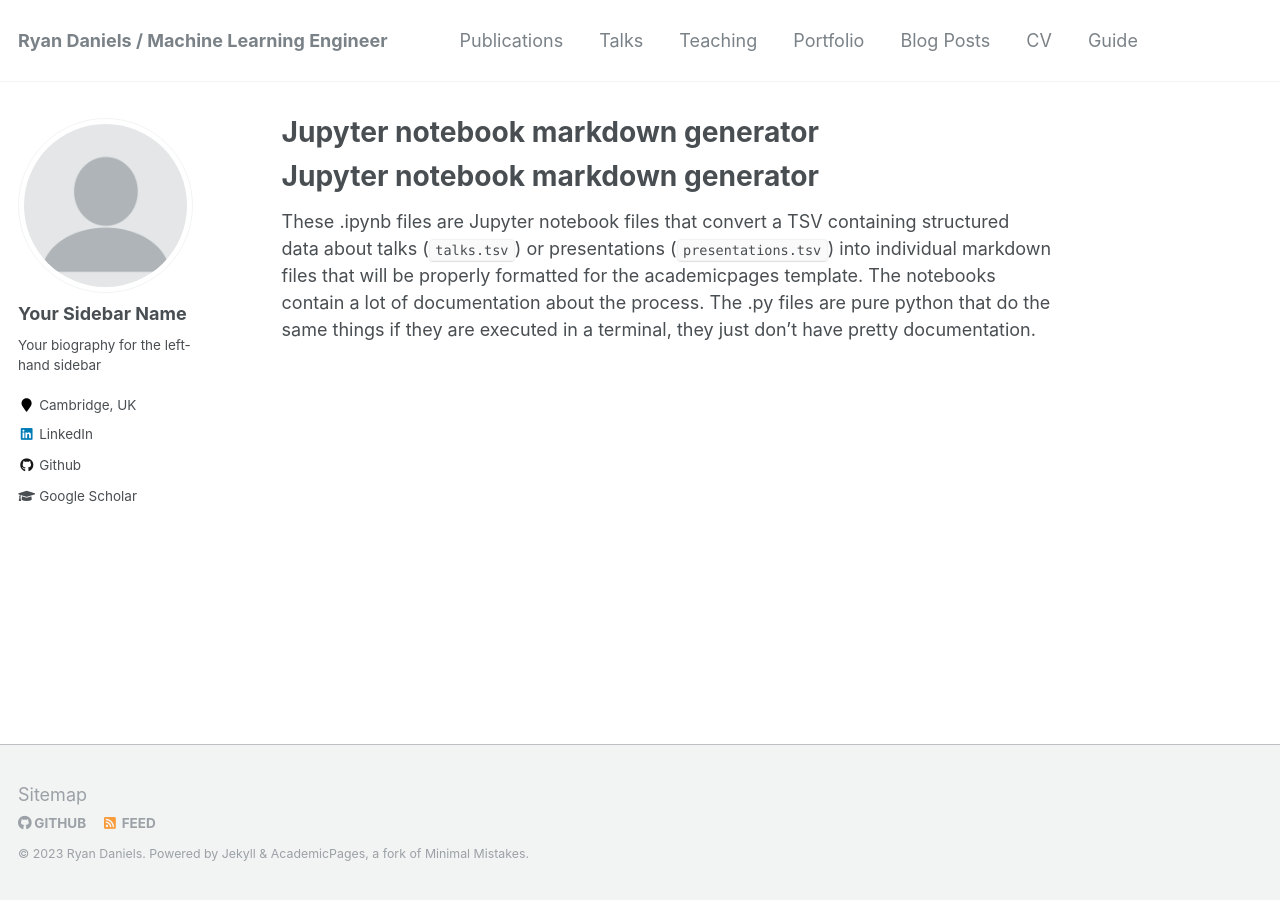
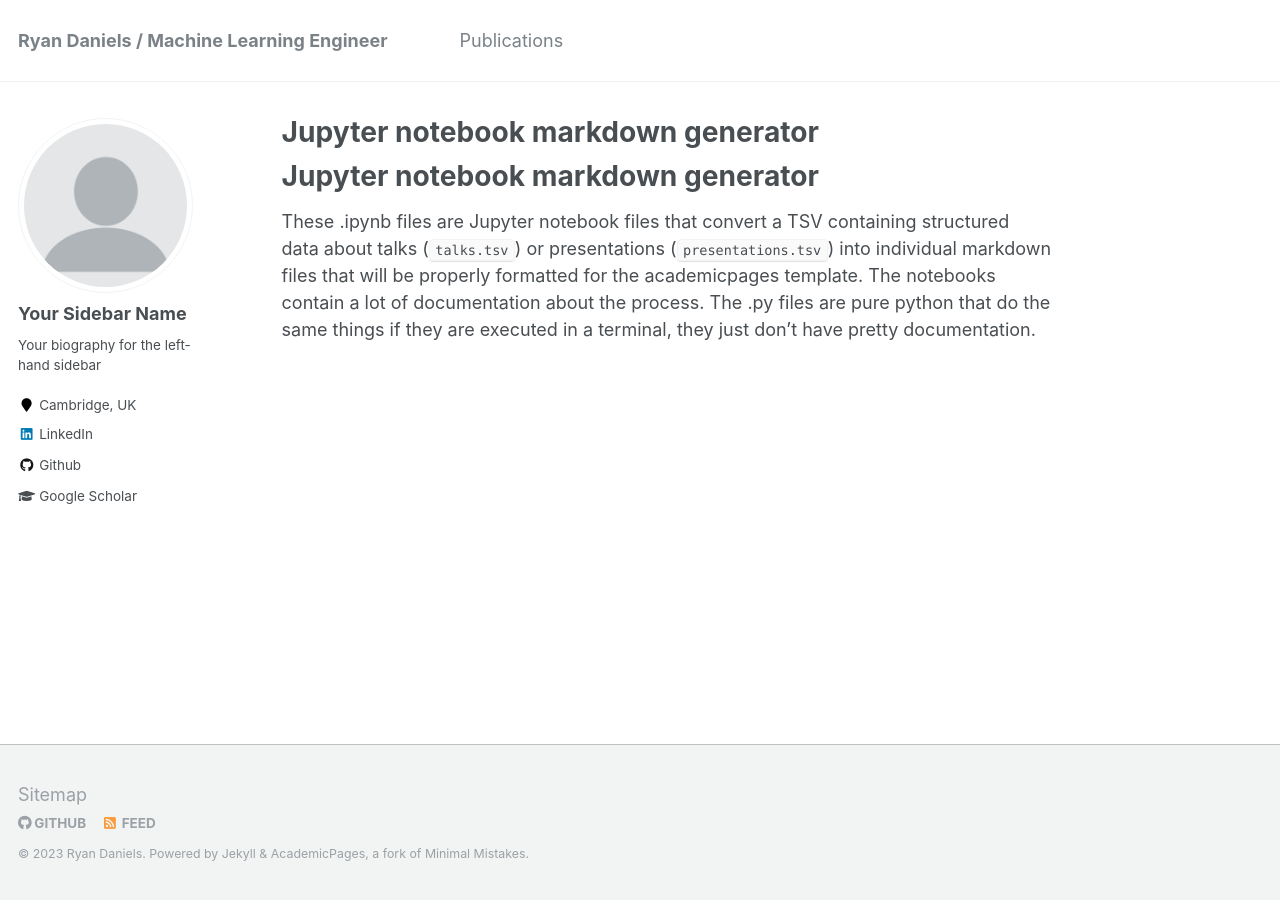
Before and after one commit to rkdan/rkdan.github.io, a Jekyll site: the page built from markdown_generator/readme.md, in a window 1280 px wide. Built offline with Jekyll 4.4.1, drawn with Linux system fonts in a browser that asks for light colours; our own code applies the rules of GitHub Pages for plain Markdown files.

Commit message:
Changes?

```diff
--- a/_config.yml
+++ b/_config.yml
@@ -119,7 +119,7 @@ author:
 # Reading Files
 include:
   - .htaccess
-  - _pages
+  - _pages/publications
   - files
 exclude:
   - "*.sublime-project"
@@ -175,16 +175,16 @@ kramdown:
 # Collections
 collections:
   teaching:
-    output: true
+    output: false
     permalink: /:collection/:path/
   publications:
-    output: true
+    output: false
     permalink: /:collection/:path/
   portfolio:
-    output: true
+    output: false
     permalink: /:collection/:path/
   talks:
-    output: true
+    output: false
     permalink: /:collection/:path/
 
 
--- a/_data/navigation.yml
+++ b/_data/navigation.yml
@@ -2,21 +2,3 @@
 main:
   - title: "Publications"
     url: /publications/
-
-  - title: "Talks"
-    url: /talks/
-
-  - title: "Teaching"
-    url: /teaching/
-
-  - title: "Portfolio"
-    url: /portfolio/
-
-  - title: "Blog Posts"
-    url: /year-archive/
-
-  - title: "CV"
-    url: /cv/
-
-  - title: "Guide"
-    url: /markdown/
```
